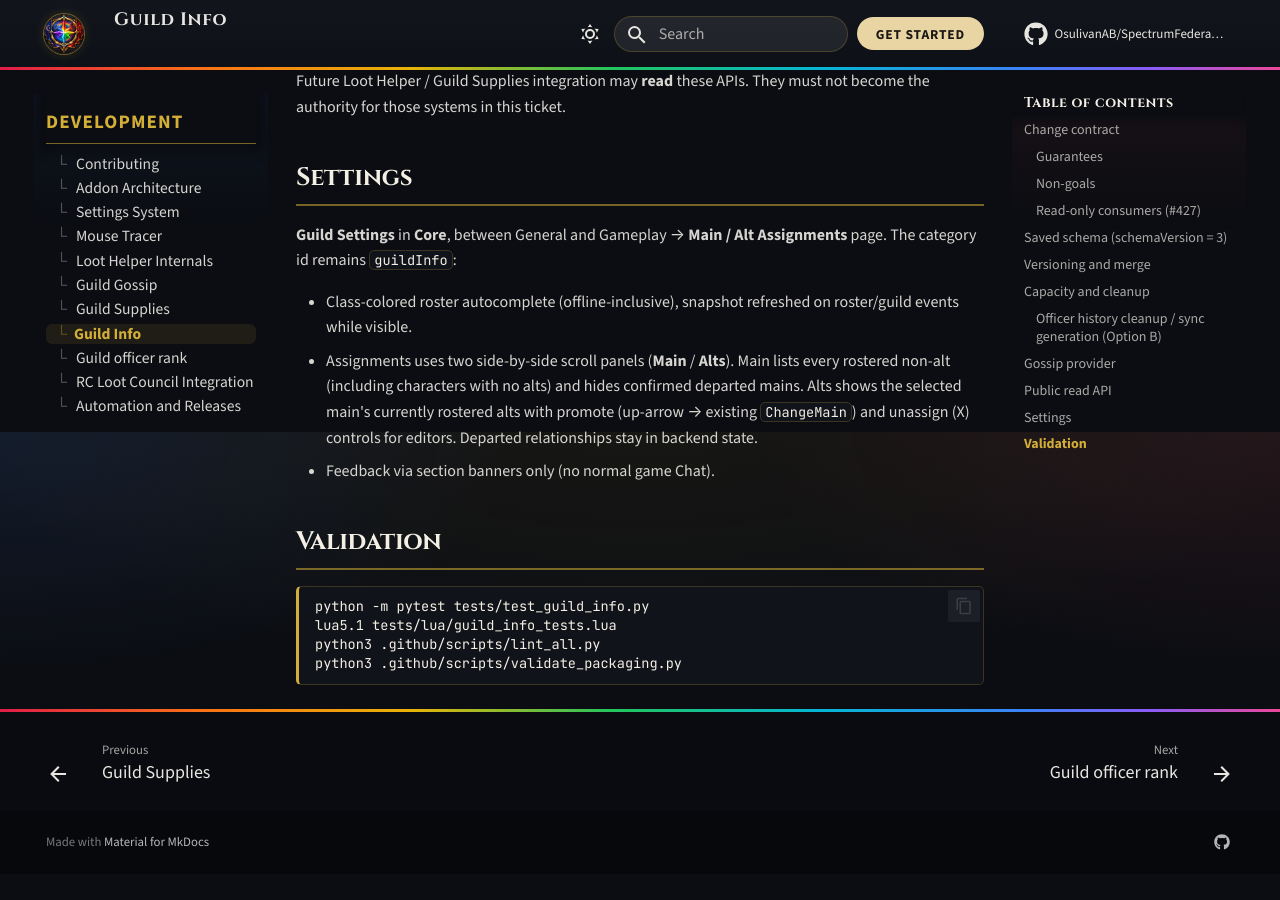
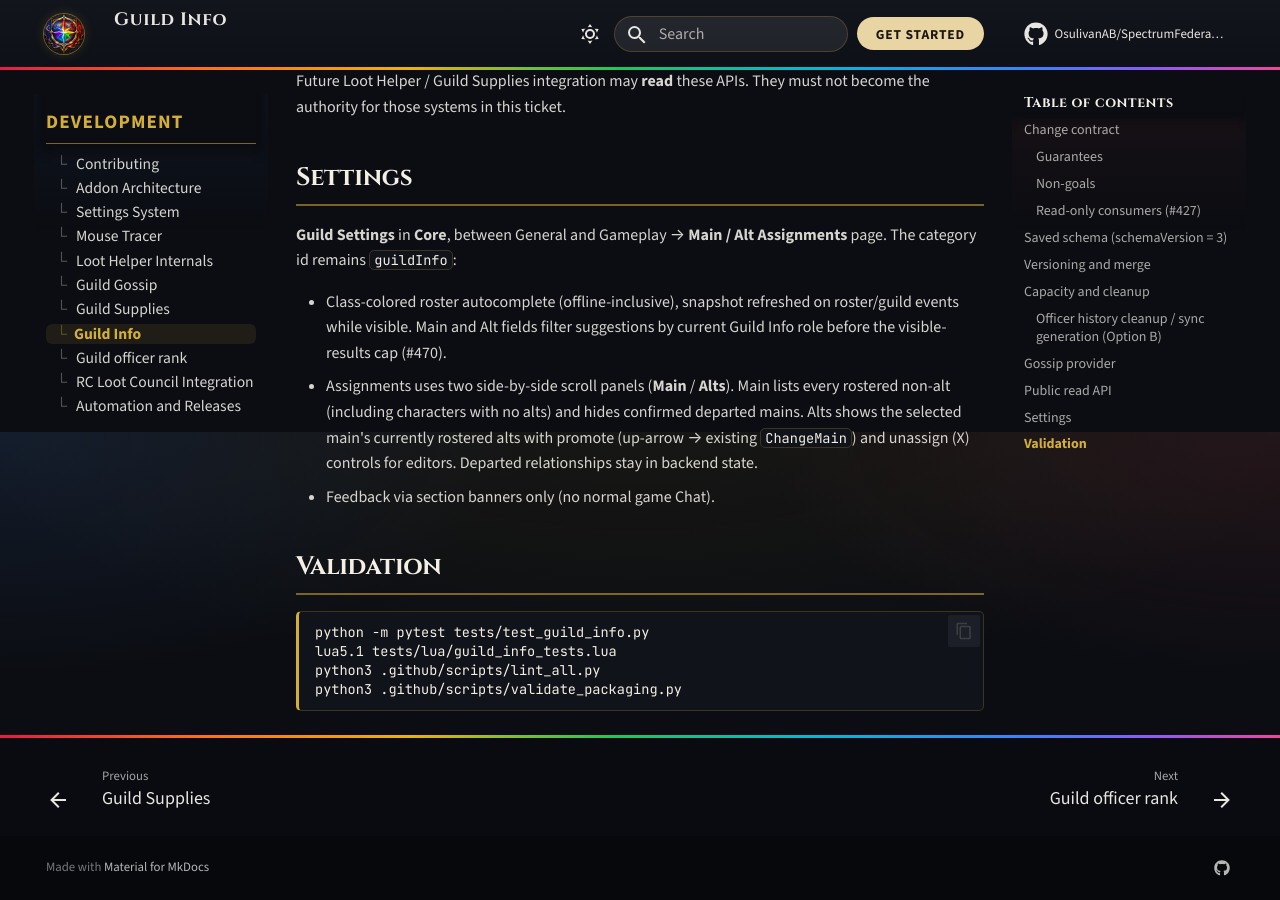
Before and after one commit to OsulivanAB/SpectrumFederation, an MkDocs documentation site: the page built from docs/development/guild-info/index.md, in a window 1280 px wide and 900 px high, scrolled down 7668 px. Built offline with MkDocs 1.6.1 and Material for MkDocs 9.7.7, drawn with Linux system fonts in a browser that asks for light colours; comment, search, counter and statistics services are not loaded; before the commit the page ends 8542 px from its top, so only the background shows below that.

Commit message:
Filter Main/Alt autocomplete suggestions by relationship role
Apply Guild Info role eligibility before the visible-results cap so
officers are not offered assignments AssignAlt would reject (#470).

Co-authored-by: Anthony <OsulivanAB@users.noreply.github.com>

```diff
--- a/docs/development/guild-info/index.md
+++ b/docs/development/guild-info/index.md
@@ -165,7 +165,7 @@ Future Loot Helper / Guild Supplies integration may **read** these APIs. They mu
 
 **Guild Settings** in **Core**, between General and Gameplay → **Main / Alt Assignments** page. The category id remains `guildInfo`:
 
-- Class-colored roster autocomplete (offline-inclusive), snapshot refreshed on roster/guild events while visible.
+- Class-colored roster autocomplete (offline-inclusive), snapshot refreshed on roster/guild events while visible. Main and Alt fields filter suggestions by current Guild Info role before the visible-results cap (#470).
 - Assignments uses two side-by-side scroll panels (**Main** / **Alts**). Main lists every rostered non-alt (including characters with no alts) and hides confirmed departed mains. Alts shows the selected main's currently rostered alts with promote (up-arrow → existing `ChangeMain`) and unassign (X) controls for editors. Departed relationships stay in backend state.
 - Feedback via section banners only (no normal game Chat).
 
```
Also changed, not shown: CHANGELOG.md (+5 -0 lines), 6 other files.
